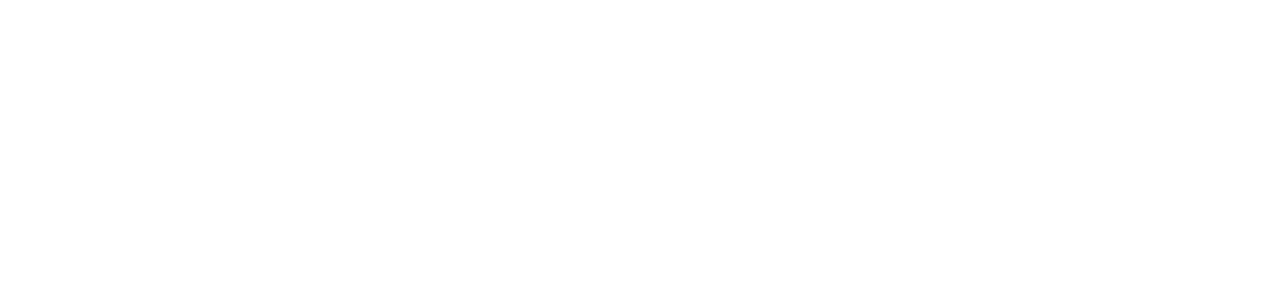
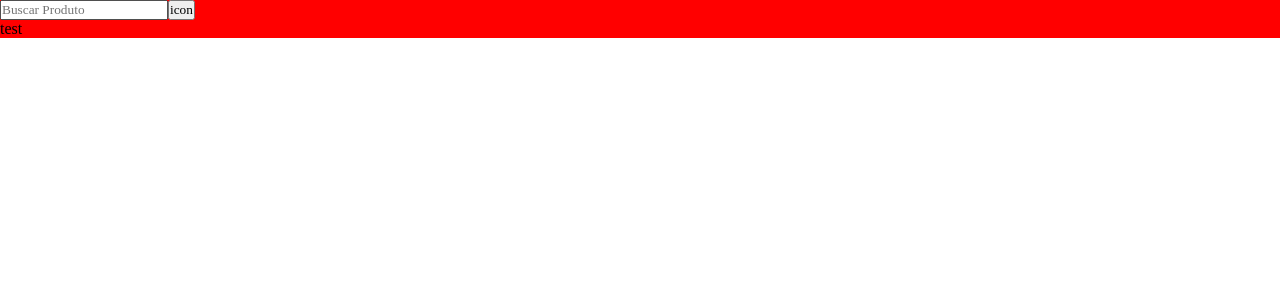
Before and after one commit to Andr3Feijo/carShop, a React (Create React App) app: page / in a window 1280 px wide. Shown: the top 300 px of the page. Built offline with nearby package versions, Linux system fonts and the light colour scheme; a web font is replaced by a local one.

Commit message:
alterando header para CartShop

```diff
--- a/src/App.jsx
+++ b/src/App.jsx
@@ -1,10 +1,11 @@
 import React from 'react';
+import CartShop from './components/Header/Header';
 
 
 function App() {
   return (
     <div >
-      <header />
+      <CartShop/>
     </div>
   );
 }
--- a/src/components/Header/Header.jsx
+++ b/src/components/Header/Header.jsx
@@ -1,8 +1,8 @@
 import React from "react";
 
-function Header() {
+function CartShop() {
   return(
-    <header className="header" style={{backgroundColor: 'red'}} >
+    <header className="CartShop" style={{backgroundColor: 'red'}} >
       <div className="containner">
         <form action="">
           <input
@@ -20,10 +20,10 @@
 
 
 
-    </header>
+   test </header>
   );
 }
 
 
 
-export default Header;
+export default CartShop;
```
